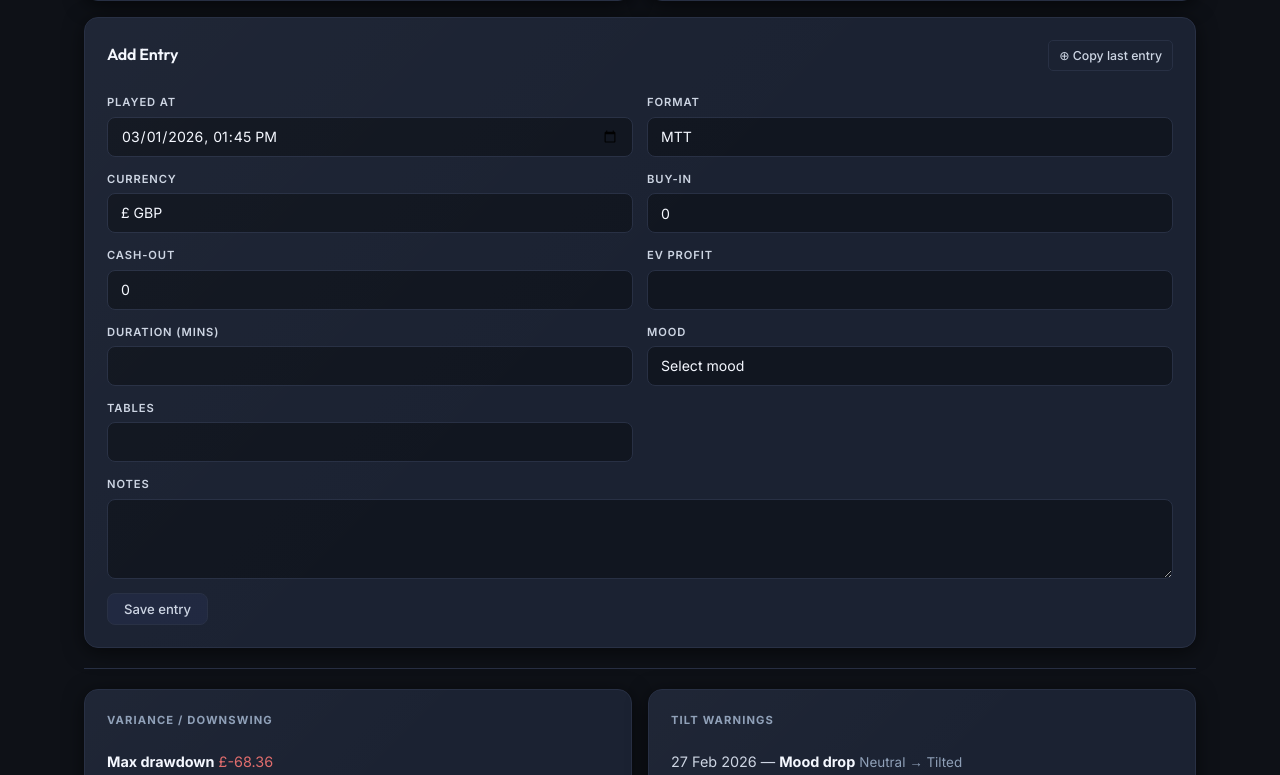
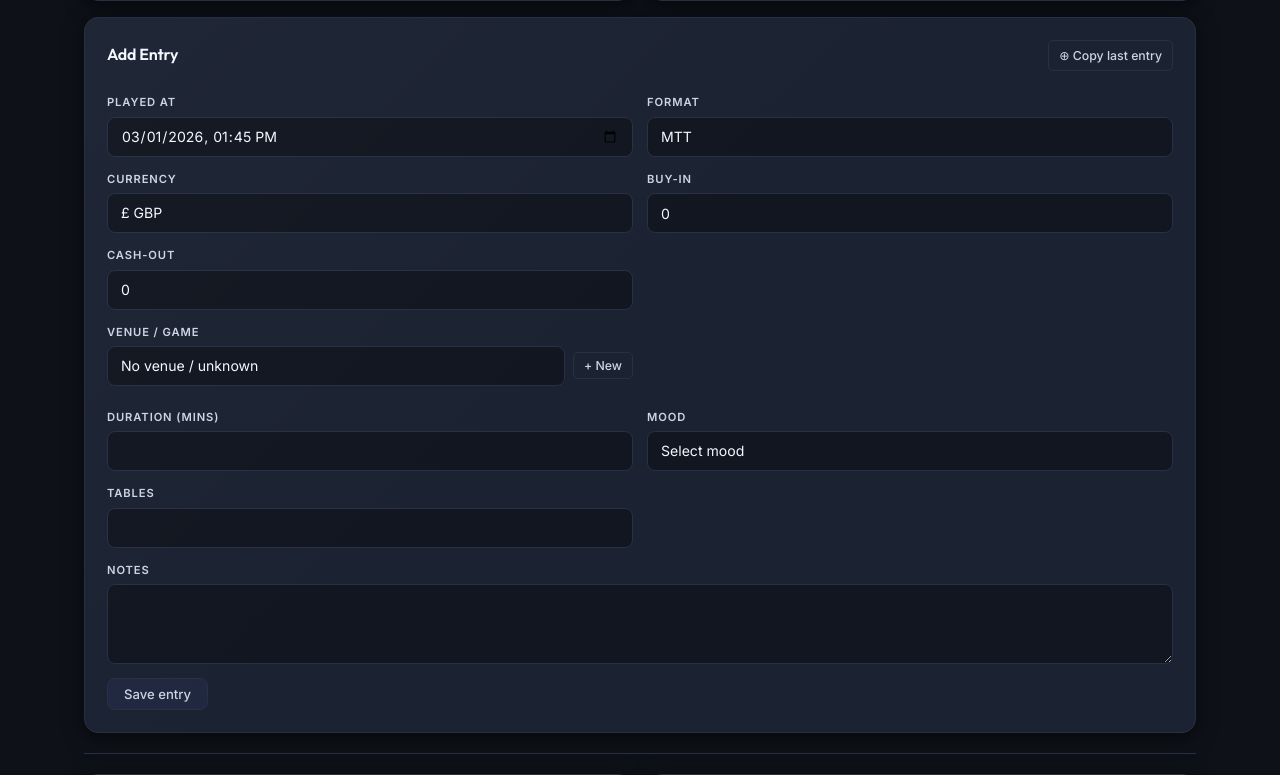
Before and after one commit to alp-min/poker-tracker, a Django app: page / in a window 1280 px wide. Shown: the part 1415-2190 px from the top of the page. Run offline with Django 5.2, Linux system fonts and the light colour scheme; a user stored in the database is signed in; data comes from the database, SQL or seed files in the repository; both versions use the stored data as it was after the commit; data that the repository does not hold is empty; parts of the project's set-up code (start-up, migrations or seed data) failed here and were passed over.

Commit message:
add venue/game preset feature with inline create and analytics

```diff
--- a/pokerlog/forms.py
+++ b/pokerlog/forms.py
@@ -1,14 +1,19 @@
 from django import forms
-from .models import Entry, Profile
+from .models import Entry, Profile, Venue
 from django.utils import timezone
 
 
 class EntryForm(forms.ModelForm):
     def __init__(self, *args, **kwargs):
+        user = kwargs.pop("user", None)
         super().__init__(*args, **kwargs)
         if not self.initial.get("played_at"):
             dt = timezone.localtime(timezone.now())
             self.initial["played_at"] = dt.strftime("%Y-%m-%dT%H:%M")
+        if user is not None:
+            self.fields["venue"].queryset = Venue.objects.filter(user=user)
+        self.fields["venue"].required = False
+        self.fields["venue"].empty_label = "No venue / unknown"
 
     class Meta:
         model  = Entry
@@ -16,16 +21,14 @@ class EntryForm(forms.ModelForm):
             "played_at",
             "format",
             "currency",
+            "venue",
             "buy_in",
             "cash_out",
-            "ev_profit",
             "duration_minutes",
             "table_count",
             "mood",
             "notes",
         ]
-        # rake is intentionally excluded from the form going forward.
-        # existing entries retain their rake value in profit calculations.
         widgets = {
             "played_at": forms.DateTimeInput(attrs={"type": "datetime-local"}),
             "notes":     forms.Textarea(attrs={"rows": 3}),
@@ -39,6 +42,15 @@ class EntryForm(forms.ModelForm):
         }
 
 
+class VenueForm(forms.ModelForm):
+    class Meta:
+        model  = Venue
+        fields = ["name"]
+        widgets = {
+            "name": forms.TextInput(attrs={"placeholder": "e.g. Nico's game", "maxlength": 100}),
+        }
+
+
 class ProfileForm(forms.ModelForm):
     class Meta:
         model  = Profile
--- a/pokerlog/templates/pokerlog/dashboard.html
+++ b/pokerlog/templates/pokerlog/dashboard.html
@@ -188,10 +188,23 @@
         <label for="{{ form.cash_out.id_for_label }}">Cash-out</label>
         {{ form.cash_out }}{{ form.cash_out.errors }}
       </div>
+      <div class="field"></div>
+    </div>
+    <div class="row">
       <div class="field">
-        <label for="{{ form.ev_profit.id_for_label }}">EV profit</label>
-        {{ form.ev_profit }}{{ form.ev_profit.errors }}
+        <label>Venue / game</label>
+        <div style="display:flex;gap:8px;align-items:center;">
+          {{ form.venue }}{{ form.venue.errors }}
+          <button type="button" id="addVenueBtn" class="btn secondary btn-sm" style="white-space:nowrap;flex-shrink:0;">+ New</button>
+        </div>
+        <div id="newVenueRow" style="display:none;margin-top:8px;display:none;gap:8px;align-items:center;">
+          <input type="text" id="newVenueName" placeholder="e.g. Nico's game" style="flex:1;" maxlength="100">
+          <button type="button" id="saveVenueBtn" class="btn btn-sm" style="flex-shrink:0;">Save</button>
+          <button type="button" id="cancelVenueBtn" class="btn secondary btn-sm" style="flex-shrink:0;">Cancel</button>
+        </div>
+        <div id="venueMsg" style="font-size:0.8rem;margin-top:4px;"></div>
       </div>
+      <div class="field"></div>
     </div>
     <div class="row">
       <div class="field">
@@ -443,5 +456,63 @@ window.addEventListener('load', () => {
     }
   });
 });
+
+// ── Venue inline create ──────────────────────────────────────────────────────
+(function() {
+  const addBtn    = document.getElementById('addVenueBtn');
+  const newRow    = document.getElementById('newVenueRow');
+  const nameInput = document.getElementById('newVenueName');
+  const saveBtn   = document.getElementById('saveVenueBtn');
+  const cancelBtn = document.getElementById('cancelVenueBtn');
+  const msg       = document.getElementById('venueMsg');
+  const select    = document.getElementById('{{ form.venue.id_for_label }}');
+
+  if (!addBtn) return;
+
+  addBtn.addEventListener('click', () => {
+    newRow.style.display = 'flex';
+    nameInput.focus();
+  });
+
+  cancelBtn.addEventListener('click', () => {
+    newRow.style.display = 'none';
+    nameInput.value = '';
+    msg.textContent = '';
+  });
+
+  saveBtn.addEventListener('click', async () => {
+    const name = nameInput.value.trim();
+    if (!name) { msg.style.color = 'var(--red-soft)'; msg.textContent = 'Enter a name.'; return; }
+
+    saveBtn.disabled = true;
+    try {
+      const resp = await fetch('{% url "venue_create" %}', {
+        method: 'POST',
+        headers: { 'Content-Type': 'application/json', 'X-CSRFToken': '{{ csrf_token }}' },
+        body: JSON.stringify({ name })
+      });
+      const data = await resp.json();
+      if (data.error) { msg.style.color = 'var(--red-soft)'; msg.textContent = data.error; return; }
+
+      // Add option to select and pick it
+      const opt = new Option(data.name, data.id, true, true);
+      select.appendChild(opt);
+      select.value = data.id;
+
+      newRow.style.display = 'none';
+      nameInput.value = '';
+      msg.style.color = 'var(--green)';
+      msg.textContent = `"${data.name}" ${data.created ? 'created' : 'already exists — selected'}.`;
+      setTimeout(() => msg.textContent = '', 3000);
+    } catch(e) {
+      msg.style.color = 'var(--red-soft)';
+      msg.textContent = 'Error saving venue.';
+    } finally {
+      saveBtn.disabled = false;
+    }
+  });
+
+  nameInput.addEventListener('keydown', e => { if (e.key === 'Enter') { e.preventDefault(); saveBtn.click(); } });
+})();
 </script>
 {% endblock %}
--- a/pokerlog/templates/pokerlog/entry_edit.html
+++ b/pokerlog/templates/pokerlog/entry_edit.html
@@ -45,9 +45,9 @@
       </div>
 
       <div class="field">
-        <label for="{{ form.ev_profit.id_for_label }}">EV profit</label>
-        {{ form.ev_profit }}
-        {{ form.ev_profit.errors }}
+        <label for="{{ form.venue.id_for_label }}">Venue / game</label>
+        {{ form.venue }}
+        {{ form.venue.errors }}
       </div>
     </div>
 
--- a/pokerlog/urls.py
+++ b/pokerlog/urls.py
@@ -1,7 +1,6 @@
 from django.urls import path
 from .views import dashboard, export_csv, settings_view, duplicate_last, entry_edit, entry_delete
 from . import views
-
 
 
 urlpatterns = [
@@ -12,4 +11,6 @@ urlpatterns = [
     path("entries/<int:pk>/edit/", entry_edit, name="entry_edit"),
     path("entries/<int:pk>/delete/", entry_delete, name="entry_delete"),
     path("analytics/", views.analytics, name="analytics"),
+    path("venues/create/", views.venue_create, name="venue_create"),
+    path("venues/delete/<int:pk>/", views.venue_delete, name="venue_delete"),
 ]
--- a/pokerlog/views.py
+++ b/pokerlog/views.py
@@ -4,8 +4,8 @@ from django.shortcuts import render, redirect, get_object_or_404
 from django.utils import timezone
 from django.views.decorators.http import require_http_methods
 
-from .models import Entry, Profile
-from .forms import EntryForm, ProfileForm
+from .models import Entry, Profile, Venue
+from .forms import EntryForm, ProfileForm, VenueForm
 from collections import defaultdict
 from datetime import timedelta
 from django.core.paginator import Paginator
@@ -82,7 +82,7 @@ def dashboard(request):
     profile, _ = Profile.objects.get_or_create(user=request.user)
 
     if request.method == "POST":
-        form = EntryForm(request.POST)
+        form = EntryForm(request.POST, user=request.user)
         if form.is_valid():
             entry = form.save(commit=False)
             entry.user = request.user
@@ -93,7 +93,7 @@ def dashboard(request):
         # Pre-fill currency from profile default
         if "currency" not in initial:
             initial["currency"] = profile.default_currency
-        form = EntryForm(initial=initial)
+        form = EntryForm(initial=initial, user=request.user)
 
     # FX rate for converting USD entries to GBP
     fx_rate = get_usd_to_gbp()
@@ -126,8 +126,8 @@ def dashboard(request):
         })
 
     # Bankroll curve
-    labels = []; bankroll = []; ev_line = []
-    running = 0.0; ev_running = 0.0
+    labels = []; bankroll = []
+    running = 0.0
     peak = 0.0; max_drawdown = 0.0; current_drawdown = 0.0
     peak_index = None; trough_index = None
     longest_breakeven_len = 0
@@ -142,9 +142,6 @@ def dashboard(request):
         running += p
         bankroll.append(round(running, 2))
 
-        if e.ev_profit is not None:
-            ev_running += to_gbp(float(e.ev_profit), e.currency, fx_rate)
-        ev_line.append(round(ev_running, 2))
         labels.append(e.played_at.strftime("%d %b"))
 
         if running >= peak:
@@ -275,7 +272,7 @@ def dashboard(request):
         "entries": entries, "total_profit": round(total_profit, 2),
         "total_buy_in": round(total_buy_in, 2), "total_rake": round(total_rake, 2),
         "total_cash_out": round(total_cash_out, 2),
-        "labels": labels, "bankroll": bankroll, "ev_line": ev_line, "form": form,
+        "labels": labels, "bankroll": bankroll, "form": form,
         "max_drawdown": round(max_drawdown, 2), "current_drawdown": round(current_drawdown, 2),
         "peak_date": idx_to_date(peak_index), "trough_date": idx_to_date(trough_index),
         "longest_breakeven_len": longest_breakeven_len,
@@ -300,6 +297,7 @@ def dashboard(request):
         "format_labels": format_labels, "format_profit": format_profit, "format_roi": format_roi,
         "filtered_avg_buyin": round((filtered_buyin / filtered_count) if filtered_count else 0.0, 2),
         "fx_rate": round(fx_rate, 4),
+        "venues": list(Venue.objects.filter(user=request.user).values("id", "name")),
     }
     return render(request, "pokerlog/dashboard.html", context)
 
@@ -319,7 +317,6 @@ def duplicate_last(request):
         "currency":  last.currency,
         "buy_in":    last.buy_in,
         "cash_out":  0,
-        "ev_profit": last.ev_profit or "",
         "mood":      last.mood or "",
         "notes":     "",
     }
@@ -350,12 +347,12 @@ def export_csv(request):
     entries  = Entry.objects.filter(user=request.user).order_by("played_at")
     response = HttpResponse(content_type="text/csv")
     response["Content-Disposition"] = 'attachment; filename="poker_entries.csv"'
-    response.write("played_at,format,currency,buy_in,rake,cash_out,profit,ev_profit,duration_minutes,table_count,mood,notes\n")
+    response.write("played_at,format,currency,buy_in,rake,cash_out,profit,duration_minutes,table_count,mood,notes\n")
     for e in entries:
         notes = (e.notes or "").replace('"', '""')
         response.write(
             f'{e.played_at.isoformat()},{e.format},{e.currency},{e.buy_in},{e.rake},'
-            f'{e.cash_out},{e.profit},{e.ev_profit if e.ev_profit is not None else ""},'
+            f'{e.cash_out},{e.profit},'
             f'{e.duration_minutes if e.duration_minutes is not None else ""},'
             f'{e.table_count if e.table_count is not None else ""},'
             f'{e.mood if e.mood is not None else ""},"{notes}"\n'
@@ -370,7 +367,7 @@ def export_csv(request):
 @require_http_methods(["GET", "POST"])
 def entry_edit(request, pk):
     entry = get_object_or_404(Entry, pk=pk, user=request.user)
-    form  = EntryForm(request.POST or None, instance=entry)
+    form  = EntryForm(request.POST or None, instance=entry, user=request.user)
     if request.method == "POST" and form.is_valid():
         updated = form.save(commit=False)
         updated.user = request.user
@@ -387,6 +384,41 @@ def entry_delete(request, pk):
         entry.delete()
         return redirect("dashboard")
     return render(request, "pokerlog/entry_delete.html", {"entry": entry})
+
+
+# ─────────────────────────────────────────────────────────────────────────────
+# Venue AJAX endpoints
+# ─────────────────────────────────────────────────────────────────────────────
+@login_required
+def venue_create(request):
+    import json
+    if request.method == "POST":
+        try:
+            data = json.loads(request.body)
+            name = data.get("name", "").strip()
+        except Exception:
+            name = request.POST.get("name", "").strip()
+
+        if not name:
+            from django.http import JsonResponse
+            return JsonResponse({"error": "Name required"}, status=400)
+
+        venue, created = Venue.objects.get_or_create(user=request.user, name=name)
+        from django.http import JsonResponse
+        return JsonResponse({"id": venue.id, "name": venue.name, "created": created})
+
+    from django.http import JsonResponse
+    return JsonResponse({"error": "POST required"}, status=405)
+
+
+@login_required
+def venue_delete(request, pk):
+    from django.http import JsonResponse
+    if request.method == "POST":
+        venue = get_object_or_404(Venue, pk=pk, user=request.user)
+        venue.delete()
+        return JsonResponse({"deleted": True})
+    return JsonResponse({"error": "POST required"}, status=405)
 
 
 # ─────────────────────────────────────────────────────────────────────────────
@@ -525,23 +557,6 @@ def analytics(request):
     dist_labels = [f"£{int(k):+d}" for k in sorted_bks]
     dist_values = [dist_buckets[k] for k in sorted_bks]
     dist_colors = ["rgba(220,38,38,.55)" if k < 0 else "rgba(22,163,74,.45)" for k in sorted_bks]
-
-    # ── TIER 1: EV gap ───────────────────────────────────────────────────────
-    ev_entries = [(e, p) for e, p in zip(entries, profits) if e.ev_profit is not None]
-    ev_gap_current = None; ev_gap_labels = []; cumulative_actual = []; cumulative_ev = []
-    biggest_under_ev = 0; under_ev_streak = 0; total_ev = None; has_ev_data = bool(ev_entries)
-    if ev_entries:
-        cum_a = cum_ev = 0.0
-        for e, p in ev_entries:
-            ev_p = to_gbp(float(e.ev_profit), e.currency, fx_rate)
-            cum_a += p; cum_ev += ev_p
-            ev_gap_labels.append(e.played_at.strftime("%d %b"))
-            cumulative_actual.append(round(cum_a, 2)); cumulative_ev.append(round(cum_ev, 2))
-            if cum_a - cum_ev < 0:
-                under_ev_streak += 1; biggest_under_ev = max(biggest_under_ev, under_ev_streak)
-            else:
-                under_ev_streak = 0
-        ev_gap_current = round(cum_a - cum_ev, 2); total_ev = round(cum_ev, 2)
 
     # ── TIER 1: Day of week ───────────────────────────────────────────────────
     day_names   = ["Monday","Tuesday","Wednesday","Thursday","Friday","Saturday","Sunday"]
@@ -694,22 +709,6 @@ def analytics(request):
     # Best table count
     best_table = max(table_efficiency, key=lambda x: x["avg_profit"]) if table_efficiency else None
 
-    # ── TIER 3: EV Realisation ────────────────────────────────────────────────
-    ev_realisation = None; ev_realisation_label = None; ev_realisation_color = "muted"
-    if ev_entries and total_ev and total_ev != 0:
-        total_actual_ev_sum = sum(p for _, p in ev_entries)
-        ev_realisation = round((total_actual_ev_sum / total_ev) * 100, 1)
-        if ev_realisation >= 110:
-            ev_realisation_label, ev_realisation_color = "Running hot 🔥", "pos"
-        elif ev_realisation >= 95:
-            ev_realisation_label, ev_realisation_color = "Slightly above EV", "pos"
-        elif ev_realisation >= 85:
-            ev_realisation_label, ev_realisation_color = "Slightly below EV", "warn"
-        elif ev_realisation >= 70:
-            ev_realisation_label, ev_realisation_color = "Running cold ❄️", "neg"
-        else:
-            ev_realisation_label, ev_realisation_color = "Significant variance downswing", "neg"
-
     # ── TIER 3: Downswings ────────────────────────────────────────────────────
     avg_bi_ds = total_buy_in / n if n else 1
     threshold_ds = avg_bi_ds * 5
@@ -839,6 +838,39 @@ def analytics(request):
     days_needing_data  = [day_names[i] for i in range(7) if len(day_buckets[i]) < MIN_SESSIONS_FOR_RECOMMENDATION and len(day_buckets[i]) > 0]
     hours_needing_data = [f"{h:02d}:00" for h in active_hours if len(hour_buckets[h]) < MIN_SESSIONS_FOR_RECOMMENDATION]
 
+    # ── Venue analytics ───────────────────────────────────────────────────────
+    venue_buckets = defaultdict(lambda: {"profits": [], "buy_ins": [], "minutes": []})
+    for e, p in zip(entries, profits):
+        if e.venue_id:
+            key = e.venue.name
+            venue_buckets[key]["profits"].append(p)
+            venue_buckets[key]["buy_ins"].append(to_gbp_val(e.buy_in, e))
+            venue_buckets[key]["minutes"].append(int(e.duration_minutes or 0))
+
+    venue_stats = []
+    for vname, data in sorted(venue_buckets.items()):
+        pl      = data["profits"]
+        bil     = data["buy_ins"]
+        mins    = data["minutes"]
+        total_p = sum(pl)
+        total_b = sum(bil)
+        hours   = sum(mins) / 60 if sum(mins) else 0
+        roi     = round(total_p / total_b * 100, 1) if total_b else 0
+        winrate = round(sum(1 for p in pl if p > 0) / len(pl) * 100, 1)
+        hourly  = round(total_p / hours, 2) if hours else None
+        avg_p   = round(total_p / len(pl), 2)
+        venue_stats.append({
+            "name":     vname,
+            "sessions": len(pl),
+            "profit":   round(total_p, 2),
+            "roi":      roi,
+            "winrate":  winrate,
+            "hourly":   hourly,
+            "avg_profit": avg_p,
+        })
+    venue_stats.sort(key=lambda x: x["profit"], reverse=True)
+    has_venue_data = bool(venue_stats)
+
     context = {
         "total_sessions": total_sessions, "total_profit": round(total_profit, 2),
         "overall_roi": round(overall_roi, 2),
@@ -866,16 +898,11 @@ def analytics(request):
         "days_needing_data": days_needing_data, "hours_needing_data": hours_needing_data,
         "min_sessions_rec": MIN_SESSIONS_FOR_RECOMMENDATION,
         # EV & Variance
-        "has_ev_data": has_ev_data, "ev_gap_labels": ev_gap_labels,
-        "cumulative_actual": cumulative_actual, "cumulative_ev": cumulative_ev,
-        "ev_gap_current": ev_gap_current, "biggest_under_ev": biggest_under_ev, "total_ev": total_ev,
         "std_dev": round(std_dev, 2), "variance": round(variance, 2),
         "mean_profit": round(mean_profit, 2),
         "volatility_rating": volatility_rating, "volatility_color": volatility_color,
         "breakeven_sessions": breakeven_sessions, "ror_pct": ror_pct,
         "bankroll_for_ror": round(bankroll_for_ror, 2) if bankroll_for_ror else None,
-        "ev_realisation": ev_realisation, "ev_realisation_label": ev_realisation_label,
-        "ev_realisation_color": ev_realisation_color,
         "sharpe_ratio": sharpe_ratio, "sharpe_label": sharpe_label, "sharpe_color": sharpe_color,
         "ci_lower": ci_lower, "ci_upper": ci_upper, "ci_note": ci_note, "ci_color": ci_color,
         "has_rolling_roi": has_rolling_roi,
@@ -892,5 +919,8 @@ def analytics(request):
         "monthly_table": monthly_table,
         # FX
         "fx_rate": round(fx_rate, 4),
+        # Venues
+        "venue_stats": venue_stats,
+        "has_venue_data": has_venue_data,
     }
     return render(request, "pokerlog/analytics.html", context)
```
Also changed, not shown: pokerlog/models.py (+18 -5 lines), pokerlog/templates/pokerlog/analytics.html (+36 -46 lines), db.sqlite3, pokerlog/migrations/0006_venue.py (added).
